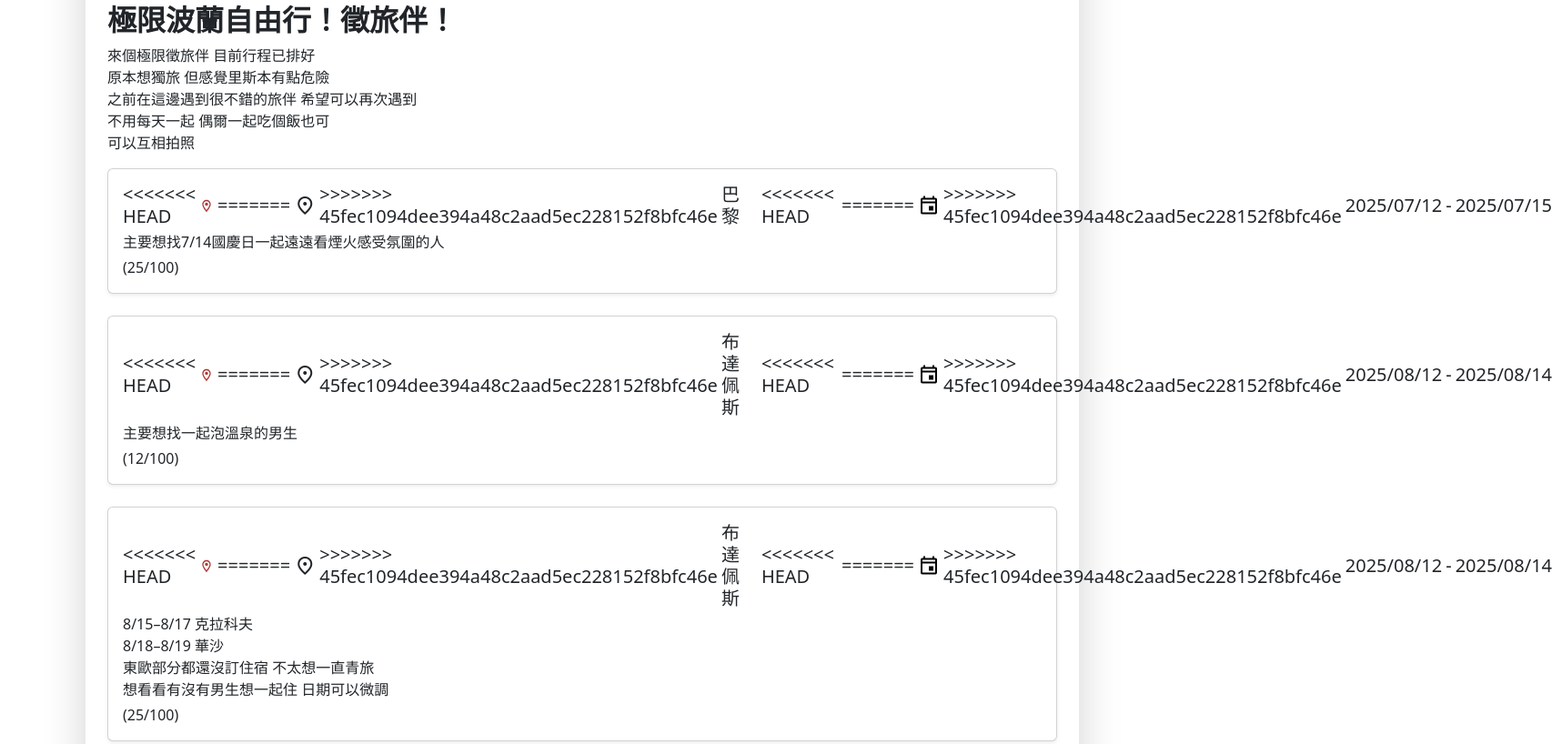
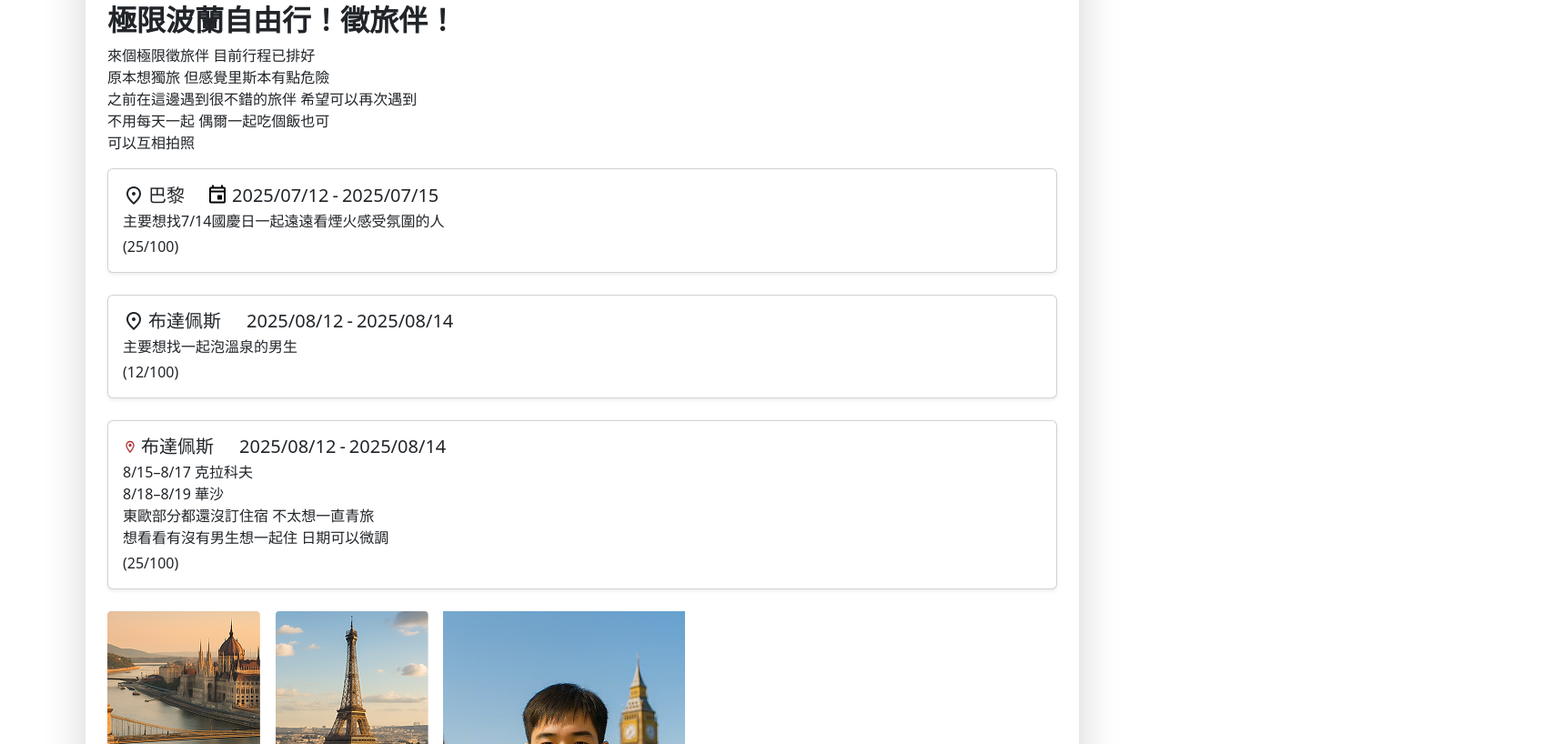
Before and after one commit to hoganalin/AAPD, a website: page pages/5.html in a window 1280 px wide. Shown: the part 553-1371 px from the top of the page at 91% size, 1706 px wide, since content can reach past the window. Drawn offline with nearby package versions, Linux system fonts and the light colour scheme; files that its build step writes are made by us from their sources.

Commit message:
main.js修改

```diff
--- a/main.js
+++ b/main.js
@@ -16,6 +16,7 @@ flipCard.addEventListener('mouseup', (e) => {
 });
 
 
+
 //2 開個話題
 const topicInput = document.getElementById("topic-input");
 const topicCount = document.getElementById("topic-count");
--- a/pages/5.html
+++ b/pages/5.html
@@ -109,20 +109,12 @@
                                 <div class="newtopic-cardtitle d-flex align-items-center gap-4">
                                     <!-- icon + 巴黎 -->
                                     <div class="d-flex align-items-center gap-1">
-<<<<<<< HEAD
-                                        <img src="/assets/images/location.svg" alt="地標的icon">
-=======
                                         <span class="material-symbols-outlined icon-locate">location_on</span>
->>>>>>> 45fec1094dee394a48c2aad5ec228152f8bfc46e
                                         <span>巴黎</span>
                                     </div>
                                     <!--icon + 日期 -->
                                     <div class="d-flex align-items-center gap-1">
-<<<<<<< HEAD
-                                        <img src="/assets/images/calendar.svg" alt="">
-=======
                                         <img src="/assets/images/calendar.png" alt="">
->>>>>>> 45fec1094dee394a48c2aad5ec228152f8bfc46e
                                         <span>2025/07/12</span>
                                         <span>-</span>
                                         <span>2025/07/15</span>
@@ -145,20 +137,12 @@
                                 <div class="d-flex align-items-center gap-4">
                                     <!-- icon + 位置 -->
                                     <div class="d-flex align-items-center gap-1">
-<<<<<<< HEAD
-                                        <img src="/assets/images/location.svg" alt="地標的icon">
-=======
                                         <span class="material-symbols-outlined icon-locate">location_on</span>
->>>>>>> 45fec1094dee394a48c2aad5ec228152f8bfc46e
                                         <span>布達佩斯</span>
                                     </div>
                                     <!--icon + 日期 -->
                                     <div class="d-flex align-items-center gap-1">
-<<<<<<< HEAD
                                         <img src="/assets/images/calendar.svg" alt="">
-=======
-                                        <img src="/assets/images/calendar.png" alt="">
->>>>>>> 45fec1094dee394a48c2aad5ec228152f8bfc46e
                                         <span>2025/08/12</span>
                                         <span>-</span>
                                         <span>2025/08/14</span>
@@ -181,20 +165,12 @@
                                 <div class="d-flex align-items-center gap-4">
                                     <!-- icon + 位置 -->
                                     <div class="d-flex align-items-center gap-1">
-<<<<<<< HEAD
                                         <img src="/assets/images/location.svg" alt="地標的icon">
-=======
-                                        <span class="material-symbols-outlined icon-locate">location_on</span>
->>>>>>> 45fec1094dee394a48c2aad5ec228152f8bfc46e
                                         <span>布達佩斯</span>
                                     </div>
                                     <!--icon + 日期 -->
                                     <div class="d-flex align-items-center gap-1">
-<<<<<<< HEAD
                                         <img src="/assets/images/calendar.svg" alt="">
-=======
-                                        <img src="/assets/images/calendar.png" alt="">
->>>>>>> 45fec1094dee394a48c2aad5ec228152f8bfc46e
                                         <span>2025/08/12</span>
                                         <span>-</span>
                                         <span>2025/08/14</span>
@@ -213,11 +189,7 @@
                 </div>
             </section>
             <!-- 風景照區 -->
-<<<<<<< HEAD
             <section class="mb-4 sceney position-relative d-flex gap-3 overflow-x-auto ">
-=======
-            <section class="sceney position-relative d-flex gap-3 overflow-x-auto">
->>>>>>> 45fec1094dee394a48c2aad5ec228152f8bfc46e
                 <div class="sceney-card">
                     <img class="sceney-card-img" src="/assets/images/sceney-1.png" alt="風景照片1">
                 </div>
@@ -229,11 +201,7 @@
                 </div>
             </section>
             <!-- 愛心跟留言處 -->
-<<<<<<< HEAD
             <section class="icons d-flex gap-4">
-=======
-            <!-- <section class="icons d-flex gap-4">
->>>>>>> 45fec1094dee394a48c2aad5ec228152f8bfc46e
                 <div class="d-flex gap-2 align-items-center">
                     <i><img src="/assets/images/heart.png" alt=""></i>
                     <p class="text-neutral-800 fs-8">10</p>
@@ -244,11 +212,7 @@
                 </div>
 
 
-<<<<<<< HEAD
             </section>
-=======
-            </section> -->
->>>>>>> 45fec1094dee394a48c2aad5ec228152f8bfc46e
         </div>
         </main>
 
```
